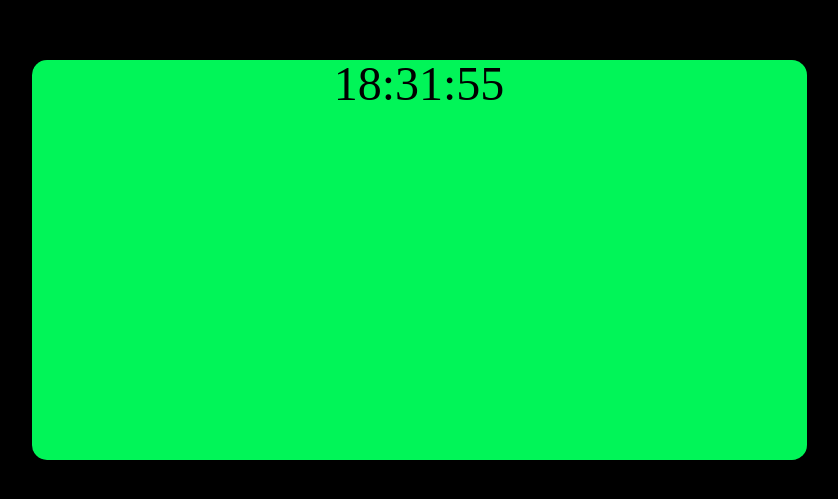
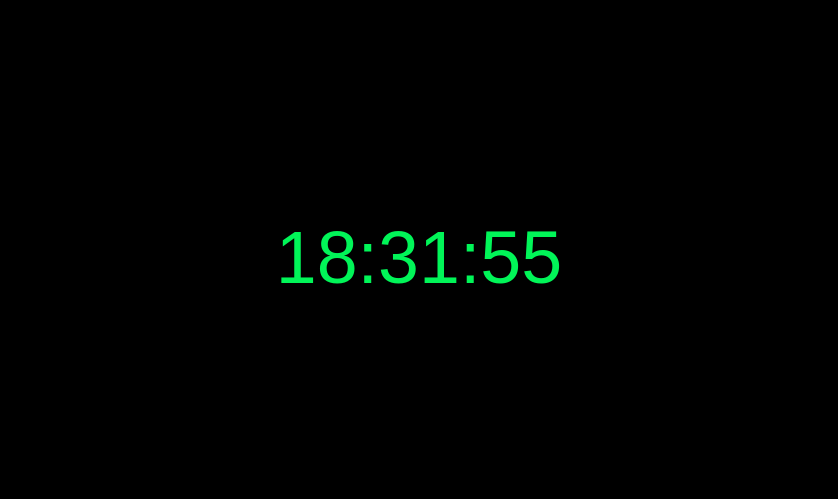
Before and after one commit to luizottavio/ex.js, a plain HTML site: page ex.clock/index.html in a window 1280 px wide. Shown: the part 229-728 px from the top of the page, without its empty margins (221-1059 px from the left). Drawn offline with Linux system fonts and the light colour scheme.

Commit message:
Update main.js style.css

```diff
--- a/ex.clock/main.js
+++ b/ex.clock/main.js
@@ -7,18 +7,8 @@ function clock() {
     var secondes = newHours.getSeconds();
     //console.log(hours, minutes, secondes)
 
-
-    setHours.innerHTML = `${hours}:${minutes}:${secondes}`;
-
+    setHours.innerHTML = `
+    ${String(hours).length === 1 ? `0${hours}` : hours}:${String(minutes).length === 1 ? `0${minutes}` : minutes }:${String(secondes).length === 1 ? `0${secondes}` : secondes}`;
 }
 
 setInterval(clock, 1000)
-
-function twodigit(digit) {
-    if (digit < 10) {
-        return('0' + digit);
-    } else {
-        return(digit);
-    }
-
-}
--- a/ex.clock/style.css
+++ b/ex.clock/style.css
@@ -1,33 +1,16 @@
 @charset "UTF_8";
+
 
 body {
     background-color: #000000;
-    font-size: 3em;
+    font-family: fantasy;
+    font-size: 4.6em;
+
 }
 
-main {
-    background-color: #01F558;
+#set-hours {
+    color:  #01F558;
     text-align: center;
-    height: 400px;
-    width: 775px;
-    margin: 289px auto 289px auto;
-    border-radius: 15px 15px 15px 15px;
+    padding-top: 450px;
+
 }
-
-clock {
-    text-align: center;
-    padding-top: 30px;
-}
-
-/*div {
-    display: inline-block;
-    background-color: #01F558;
-    color: #000000;
-}
-
-#hours, #minutes, #seconds  {
-    margin-top: 130px;
-    height: 90px;
-    width: 140px;
-    padding-top: 55px;
-}
```
